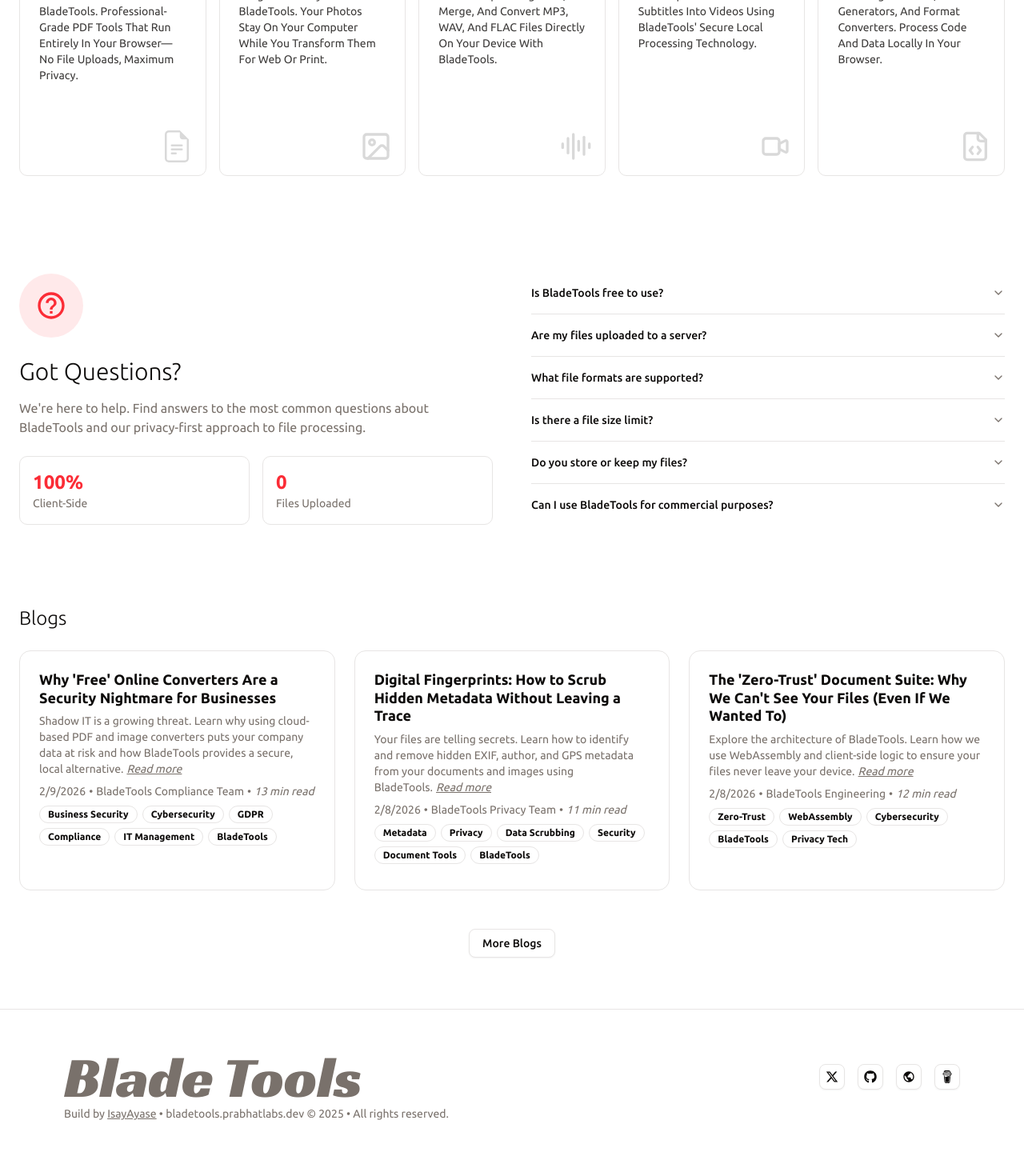
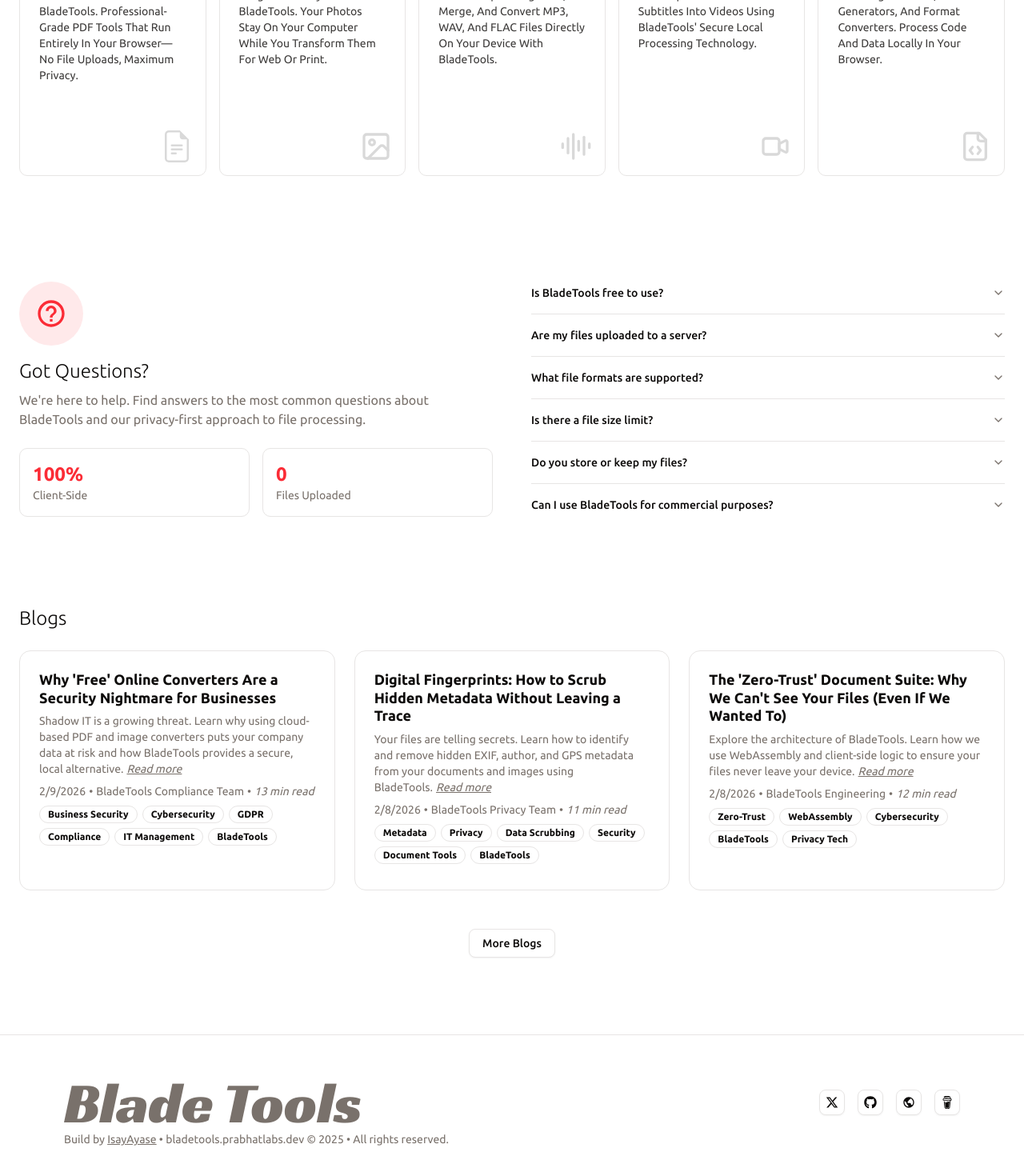
Before and after one commit to IsayAyase/utility-tools, a Next.js app: page / in a window 1280 px wide. Shown: the part 1085-2555 px from the top of the page at 80% size. Built offline with nearby package versions, Linux system fonts and the light colour scheme.

Commit message:
minor ui update

```diff
--- a/app/_components/BlogSection.tsx
+++ b/app/_components/BlogSection.tsx
@@ -6,7 +6,7 @@
 export default function BlogSection() {
     const blogs = getAllBlogs(3);
     return (
-        <div className="my-12 md:mt-25 md:mb-6 grid grid-cols-1 gap-6">
+        <div className="mt-12 md:mt-25 grid grid-cols-1 gap-6">
             <h3 className="text-2xl font-light">Blogs</h3>
             <div className="grid grid-cols-1 md:grid-cols-2 lg:grid-cols-3 gap-6">
                 {blogs.map((post, index) => (
@@ -21,7 +21,7 @@
                     />
                 ))}
             </div>
-            <div className="flex items-center justify-center my-6">
+            <div className="flex items-center justify-center mt-6">
                 <Link href="/blogs">
                     <Button variant={"outline"}>More Blogs</Button>
                 </Link>
--- a/app/_components/FAQSection.tsx
+++ b/app/_components/FAQSection.tsx
@@ -40,10 +40,10 @@
         <section className="my-12 md:my-25">
             <div className="grid grid-cols-1 lg:grid-cols-2 sm:gap-8 lg:gap-12">
                 <div className="flex flex-col justify-center">
-                    <div className="w-20 h-20 rounded-full bg-red-500/10 flex items-center justify-center mb-6">
+                    <div className="w-20 h-20 rounded-full bg-red-500/10 flex items-center justify-center mb-4">
                         <MdHelpOutline className="w-10 h-10 text-red-500" />
                     </div>
-                    <h2 className="text-3xl font-light mb-4">Got Questions?</h2>
+                    <h2 className="text-2xl font-light mb-2">Got Questions?</h2>
                     <p className="text-muted-foreground mb-6">
                         {`We're here to help. Find answers to the most common
                         questions about BladeTools and our privacy-first
--- a/components/Footer.tsx
+++ b/components/Footer.tsx
@@ -10,7 +10,7 @@
 
 export default function Footer() {
     return (
-        <footer className="px-6 md:px-8 xl:px-20 py-8 md:py-12 relative border-t">
+        <footer className="px-6 md:px-8 xl:px-20 py-8 md:py-12 mt-12 md:mt-20 relative border-t">
             <div className="max-w-7xl mx-auto">
                 <div className="flex justify-between items-center">
                     <h1
```
